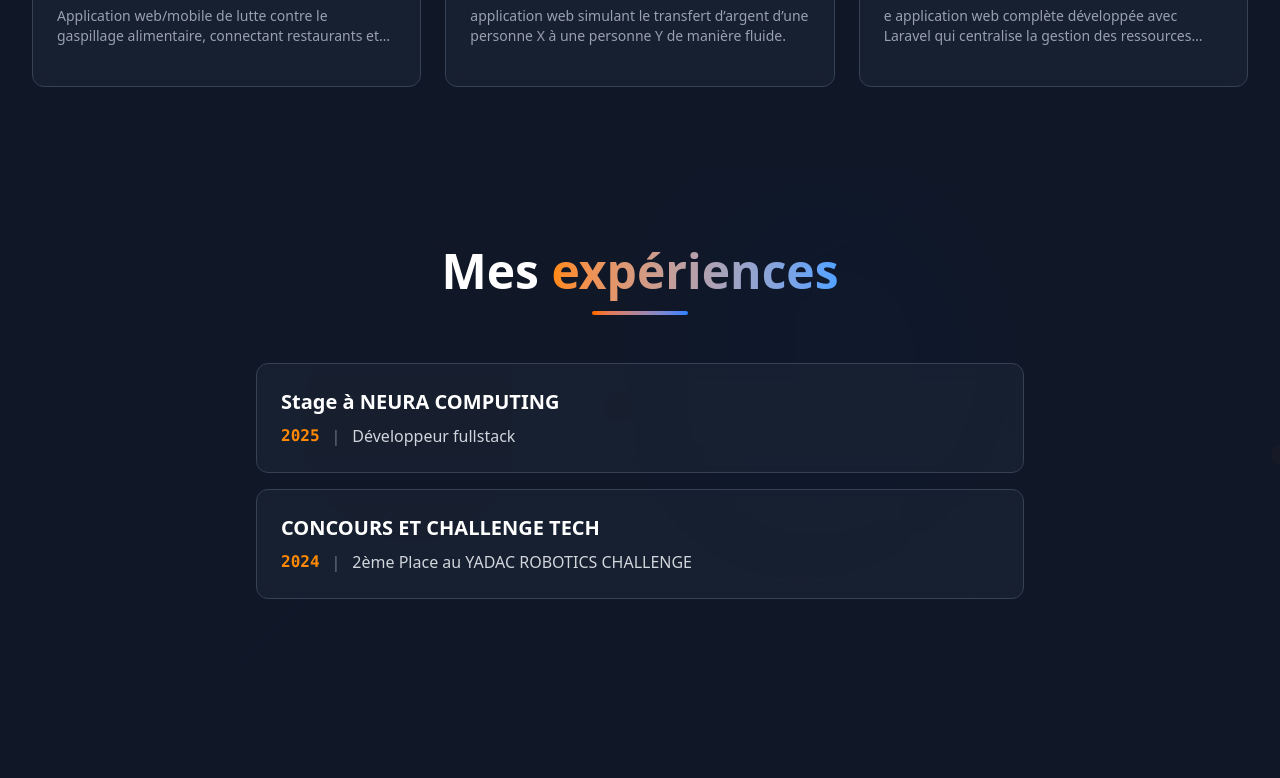
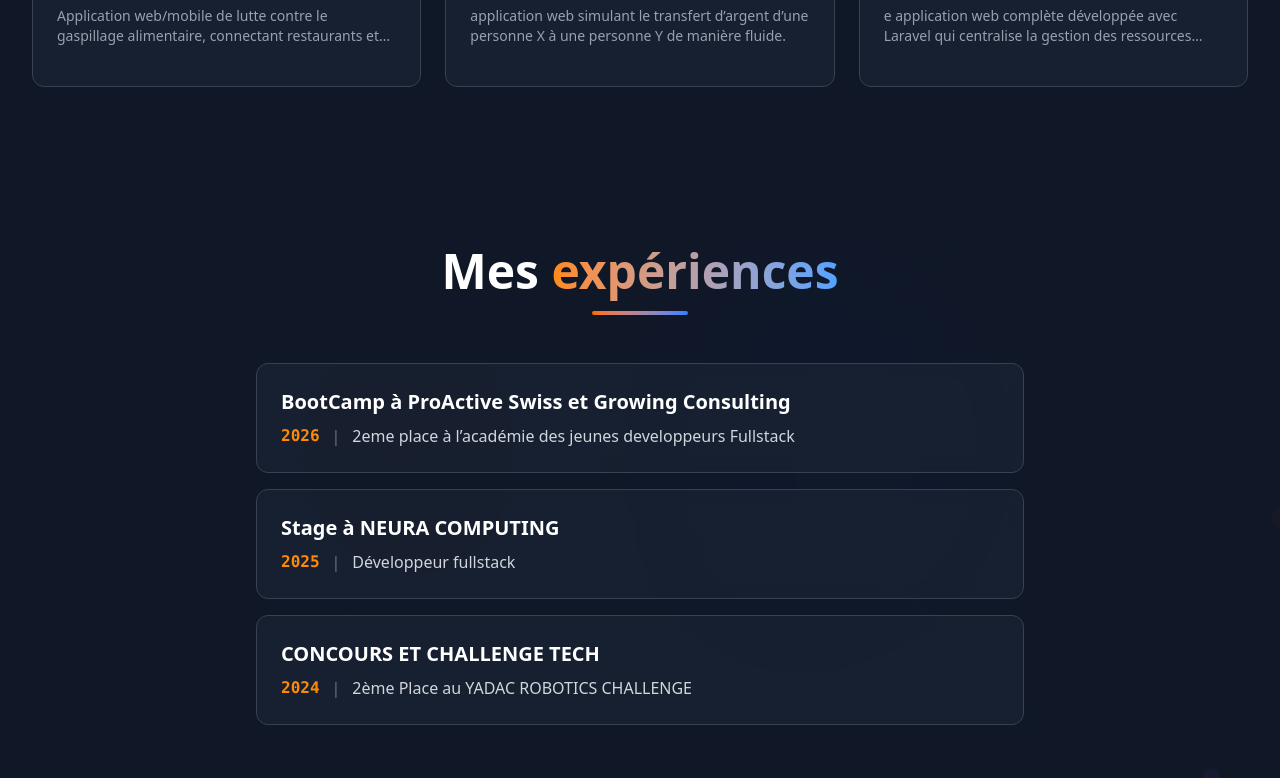
Before and after one commit to Programmer-Emmanuel/Portofolio-, an Angular app: page / in a window 1280 px wide. Shown: the part 3625-4403 px from the top of the page. Built offline with nearby package versions, Linux system fonts and the light colour scheme.

Commit message:
Ajout d’une nouvelle photo de profil et d’une nouvelle expérience

```diff
--- a/src/app/components/experiences/experiences.ts
+++ b/src/app/components/experiences/experiences.ts
@@ -12,6 +12,11 @@ import * as AOS from 'aos';
 export class Experiences implements OnInit {
 
   experiences = [
+    {
+      titre: 'BootCamp à ProActive Swiss et Growing Consulting',
+      description: '2eme place à l’académie des jeunes developpeurs Fullstack',
+      annee: '2026'
+    },
     {
       titre: 'Stage à NEURA COMPUTING',
       description: 'Développeur fullstack',
```
Also changed, not shown: public/images/profil.png.
